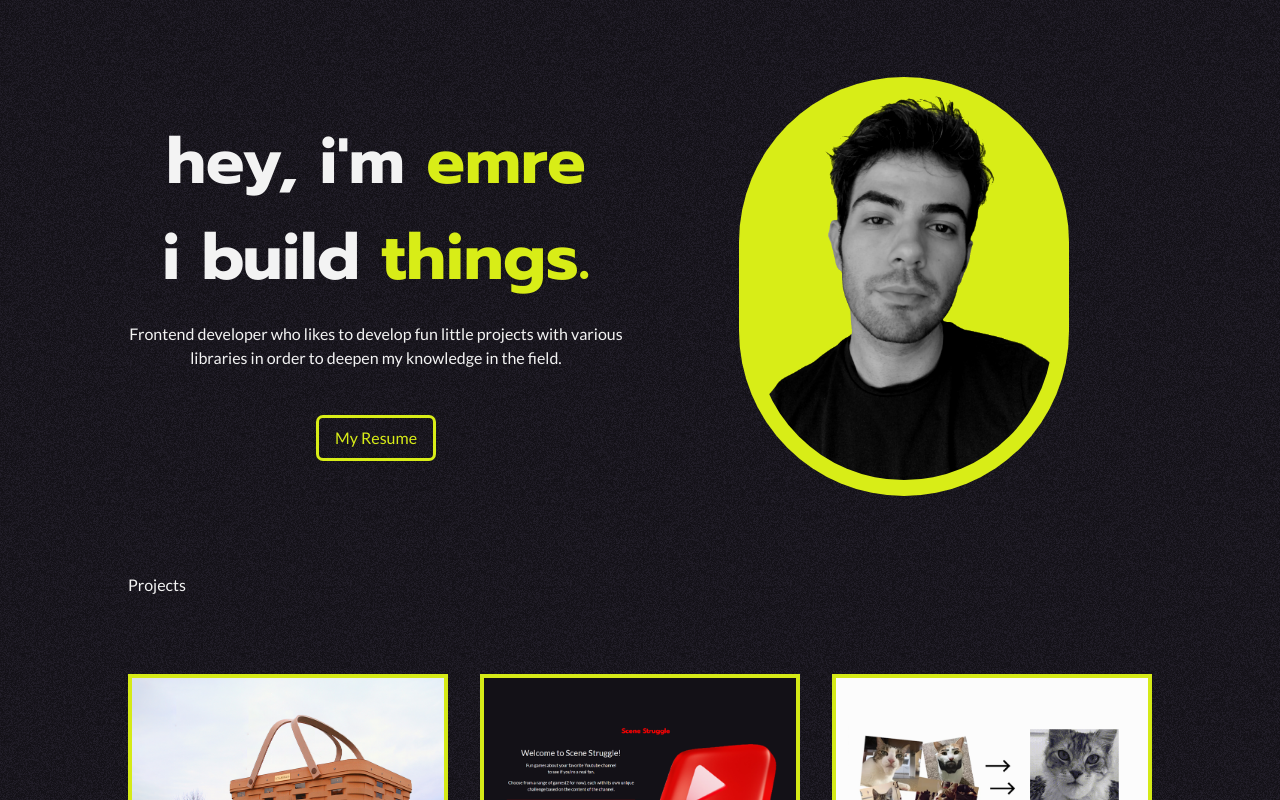
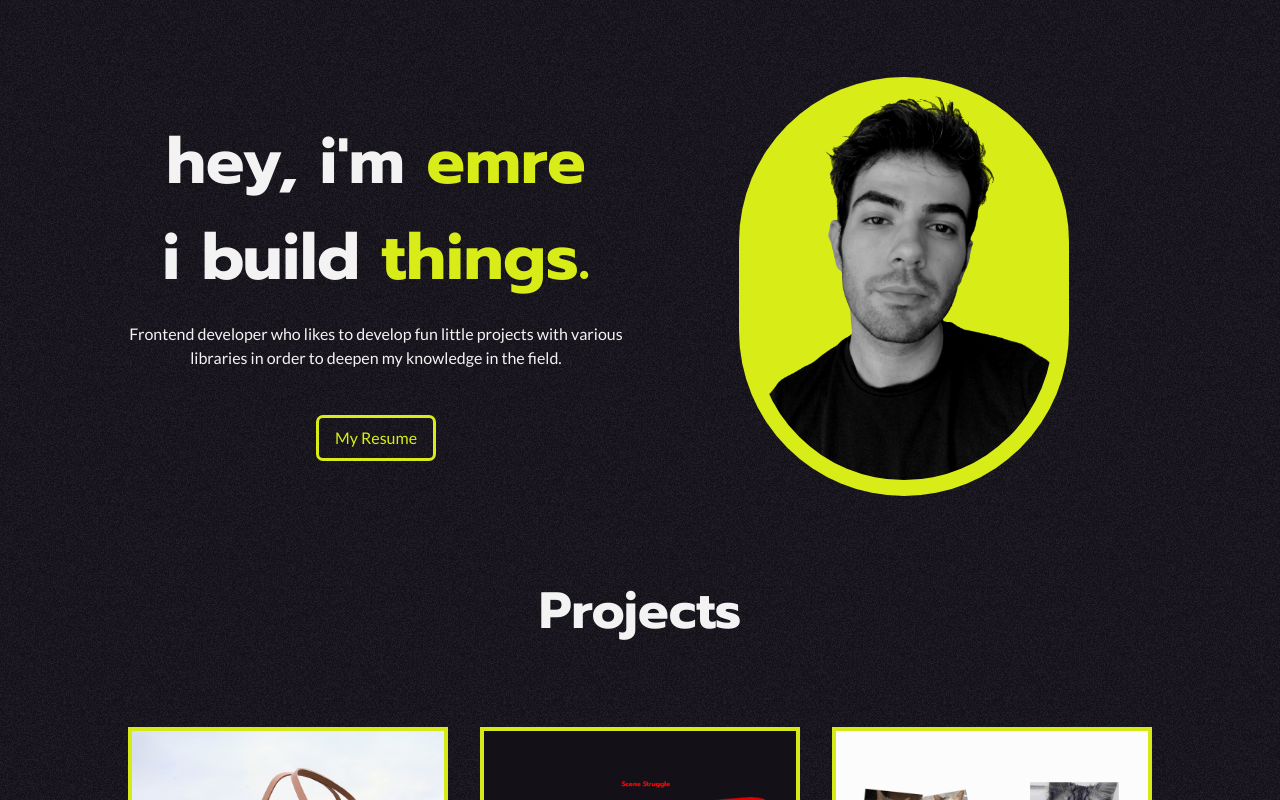
Before and after one commit to emredevsalot/emredevsalot.github.io, a React (Vite) app: page / in a window 1280 px wide. Shown: the top 800 px of the page. Built offline with nearby package versions, Linux system fonts and the light colour scheme.

Commit message:
add Projects heading

```diff
--- a/src/index.css
+++ b/src/index.css
@@ -29,6 +29,11 @@ body,
 h1 {
   font-family: var(--primary-font);
   font-size: clamp(2rem, 5vw, 6rem);
+}
+
+h2 {
+  font-family: var(--primary-font);
+  font-size: clamp(1.3rem, 4vw, 4.5rem);
 }
 
 .hero-image {
--- a/src/pages/homepage/Projects.tsx
+++ b/src/pages/homepage/Projects.tsx
@@ -5,7 +5,7 @@ type Props = {};
 const Projects = (props: Props) => {
   return (
     <>
-      <h2>Projects</h2>
+      <h2 className="text-center">Projects</h2>
       <section
         className={`grid grid-cols-1 gap-8 py-[clamp(3rem,6vw,5rem)] md:grid-cols-2 lg:grid-cols-3`}
       >
```
